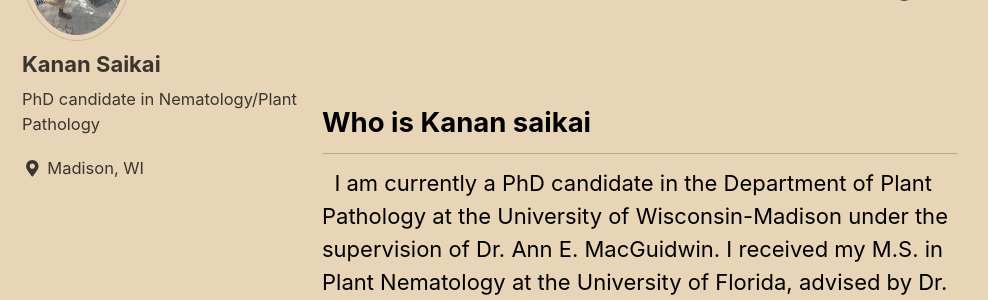
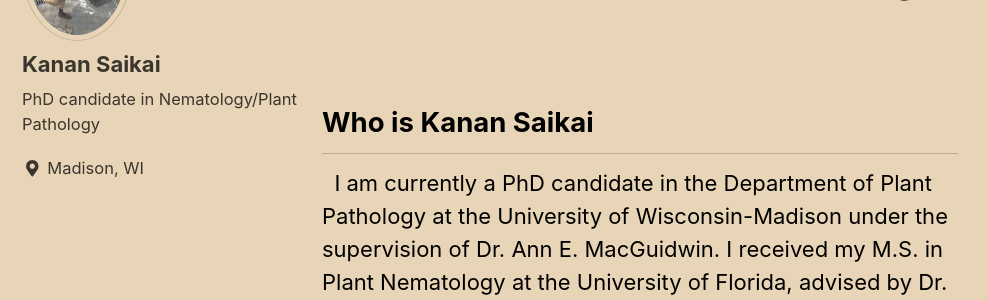
Before and after one commit to ksaikai/ksaikai.github.io, a Jekyll site: the page built from index.md, in a window 1280 px wide and 900 px high, scrolled down 575 px. Shown: the part 155-455 px from the top of the window, without its empty margins (0-988 px from the left). Built offline with Jekyll 4.4.1, drawn with Linux system fonts in a browser that asks for light colours; cached includes are drawn as plain includes; nearby versions of some CDN libraries.

```diff
--- a/index.md
+++ b/index.md
@@ -7,7 +7,7 @@ header:
 
 # Welcome to Kanan Saikai's webpage!
 
-## Who is Kanan saikai
+## Who is Kanan Saikai
 
 I am currently a PhD candidate in the Department of Plant Pathology at the University of Wisconsin-Madison under the supervision of Dr. Ann E. MacGuidwin.
 I received my M.S. in Plant Nematology at the University of Florida, advised by Dr. Donald W. Dickson.
```
